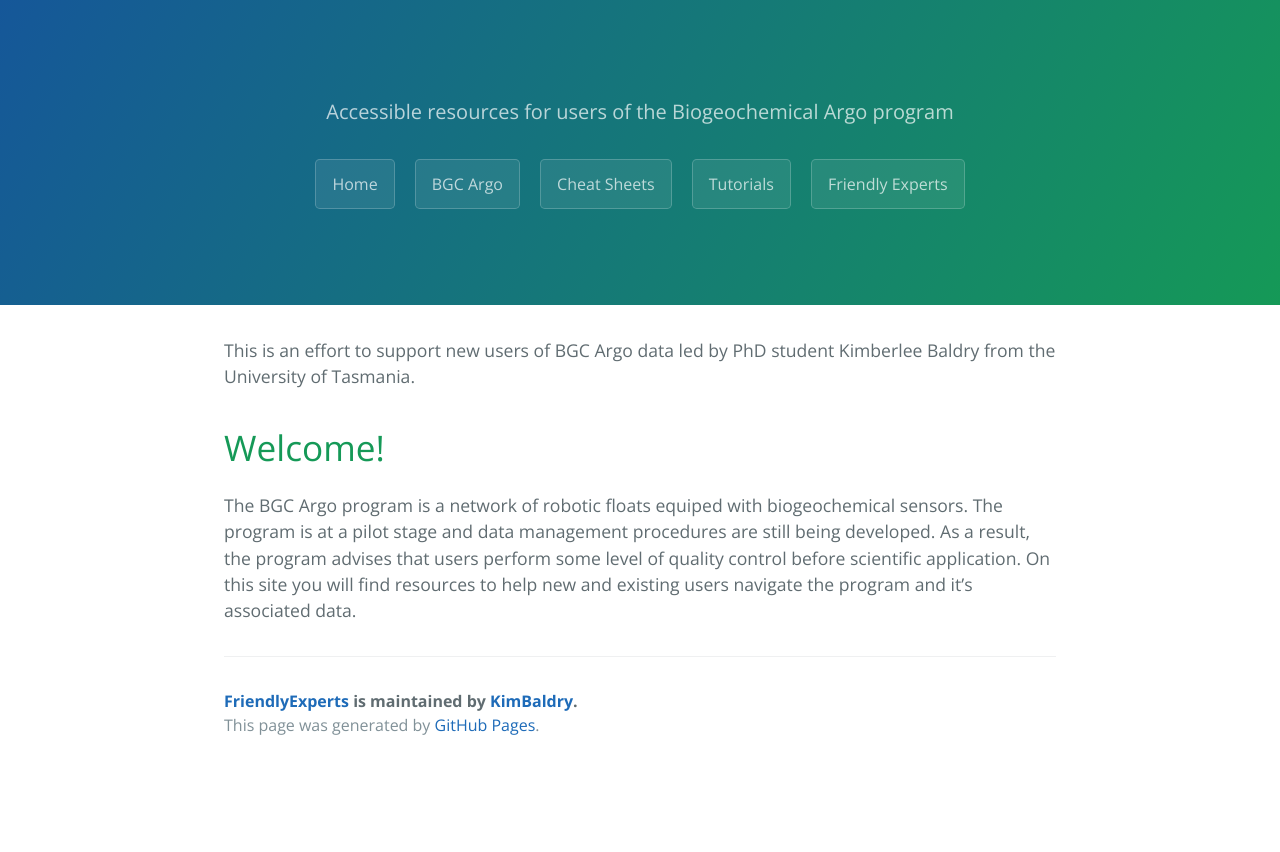
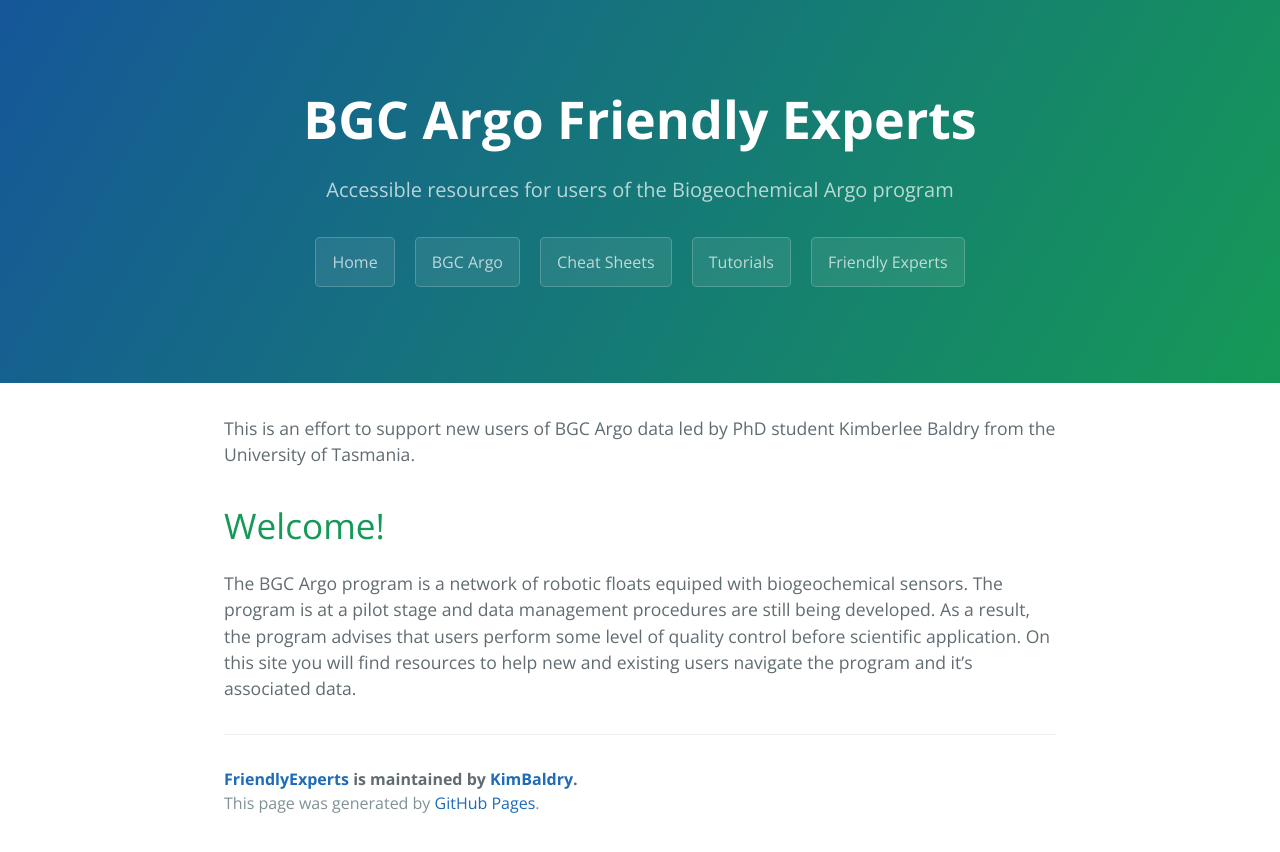
Before and after one commit to KimBaldry/FriendlyExperts, a Jekyll site: the page built from index.md, in a window 1280 px wide. Shown: the top 852 px of the page. Built offline with Jekyll 4.4.1, drawn with Linux system fonts in a browser that asks for light colours.

Commit message:
Update default.html

```diff
--- a/_layouts/default.html
+++ b/_layouts/default.html
@@ -23,7 +23,7 @@
     <a id="skip-to-content" href="#content">Skip to the content.</a>
 
     <header class="page-header" role="banner">
-      <h1 class="project-name">{{ page.title }}</h1>
+      <h1 class="project-name">{{ page.title | default: site.title | default: site.github.repository_name }}</h1>
       <h2 class="project-tagline">{{ page.description | default: site.description | default: site.github.project_tagline }}</h2>
       {% if site.github.is_project_page %}
         <a href="https://kimbaldry.github.io/FriendlyExperts/" class="btn">Home</a>
```
